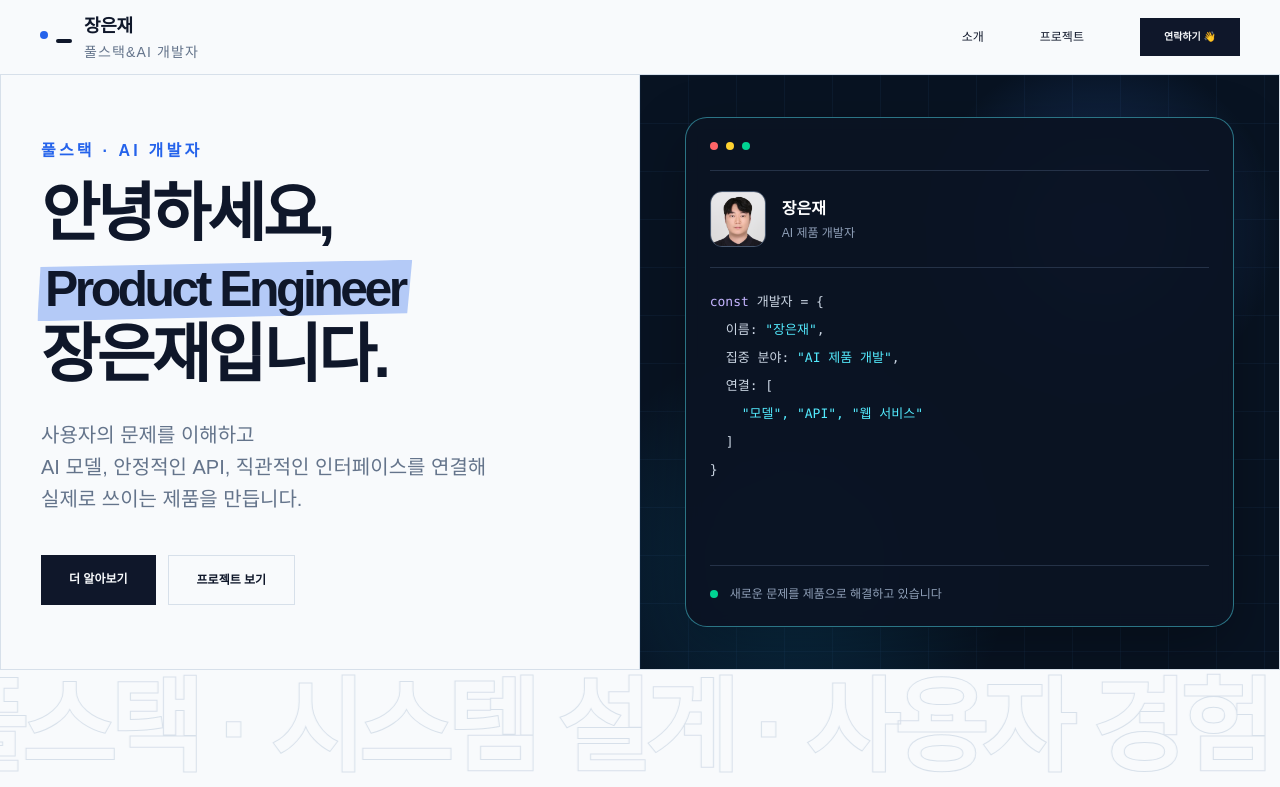
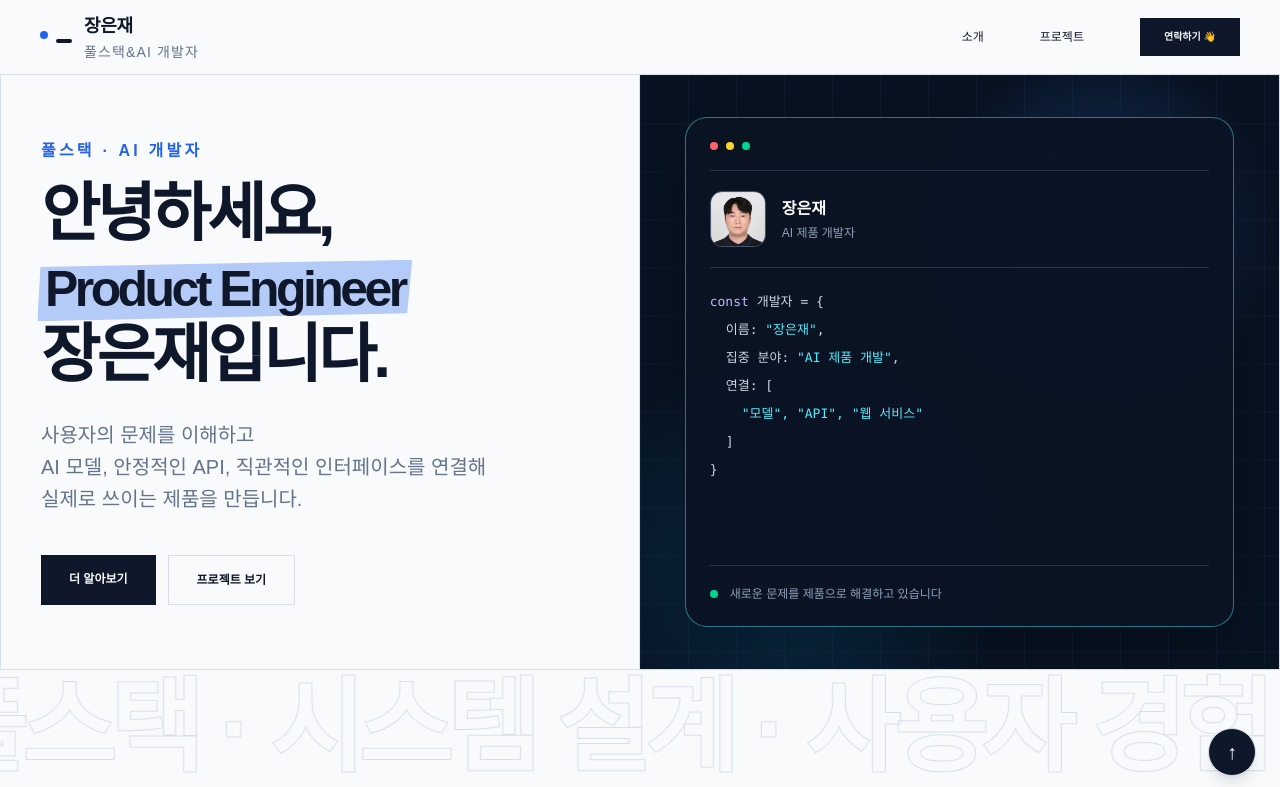
Before and after one commit to ejjang2030/ejjang2030, a Next.js app: page / in a window 1280 px wide. Shown: the top 787 px of the page. Built offline with nearby package versions, Linux system fonts and the light colour scheme.

Commit message:
style : 위로가기 버튼 FAB 형태로 변경

```diff
--- a/app/page.tsx
+++ b/app/page.tsx
@@ -654,10 +654,16 @@ export default function Home() {
           <span>© 2026 EUNJAE JANG</span>
           <div className="flex text-[16px] gap-6">
             <a href="https://github.com/ejjang2030">깃허브</a>
-            <a href="#top">맨 위로 ↑</a>
           </div>
         </div>
       </footer>
+      <a
+        href="#top"
+        aria-label="페이지 맨 위로 이동"
+        className="fixed bottom-6 right-6 z-40 grid size-12 place-items-center rounded-full border border-line bg-foreground text-xl text-background shadow-lg transition-all hover:-translate-y-1 hover:border-accent hover:bg-accent hover:text-button-text focus-visible:outline-2 focus-visible:outline-offset-4 focus-visible:outline-accent"
+      >
+        <span aria-hidden="true">↑</span>
+      </a>
     </main>
   );
 }
```
